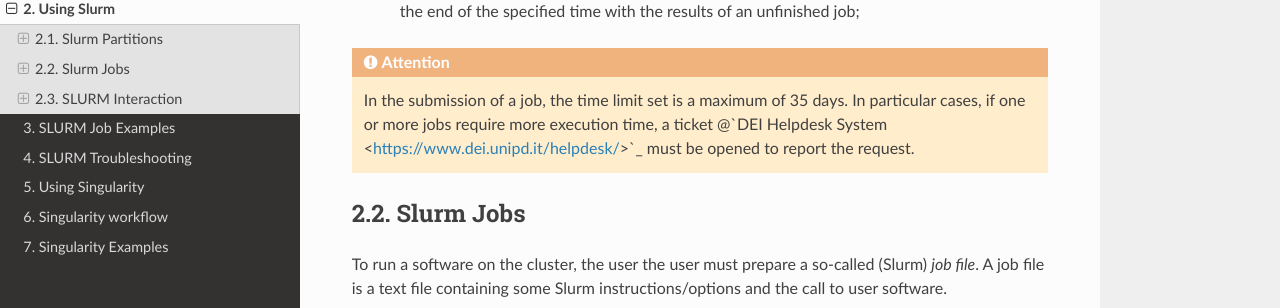
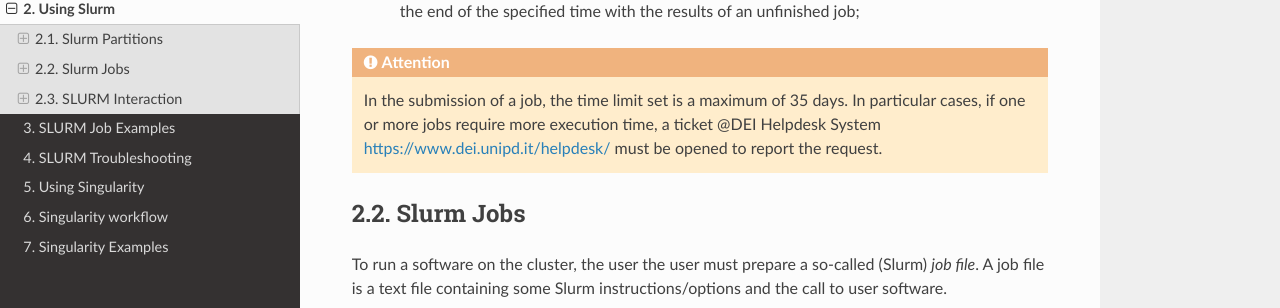
Before and after one commit to agostinoandriolo/clusterDEIguide, a Sphinx documentation site: the page built from ClusterDEIUserGuide-master/docs/UsingSLURM.rst, in a window 1280 px wide and 900 px high, scrolled down 1085 px. Shown: the part 167-475 px from the top of the window. Built offline with Sphinx 7.4.7 and the Read the Docs theme 2.0.0, drawn with Linux system fonts in a browser that asks for light colours.

```diff
--- a/ClusterDEIUserGuide-master/docs/UsingSLURM.rst
+++ b/ClusterDEIUserGuide-master/docs/UsingSLURM.rst
@@ -59,7 +59,7 @@ When the user submit a job, he **must** specify in the Slurm options three impor
   * **TIME**, another thing to consider in the submission of a job file is the expected amount of time the job takes to finish. This is very important because if the user specifies a small amount of time that isn't enough for the job to finish, the job will be killed automatically at the end of the specified time with the results of an unfinished job;
 
 .. ATTENTION::
-  In the submission of a job, the time limit set is a maximum of 35 days. In particular cases, if one or more jobs require more execution time, a ticket @`DEI Helpdesk System <https://www.dei.unipd.it/helpdesk/>`_ must be opened to report the request.
+  In the submission of a job, the time limit set is a maximum of 35 days. In particular cases, if one or more jobs require more execution time, a ticket @DEI Helpdesk System https://www.dei.unipd.it/helpdesk/ must be opened to report the request.
 
 
 
```
